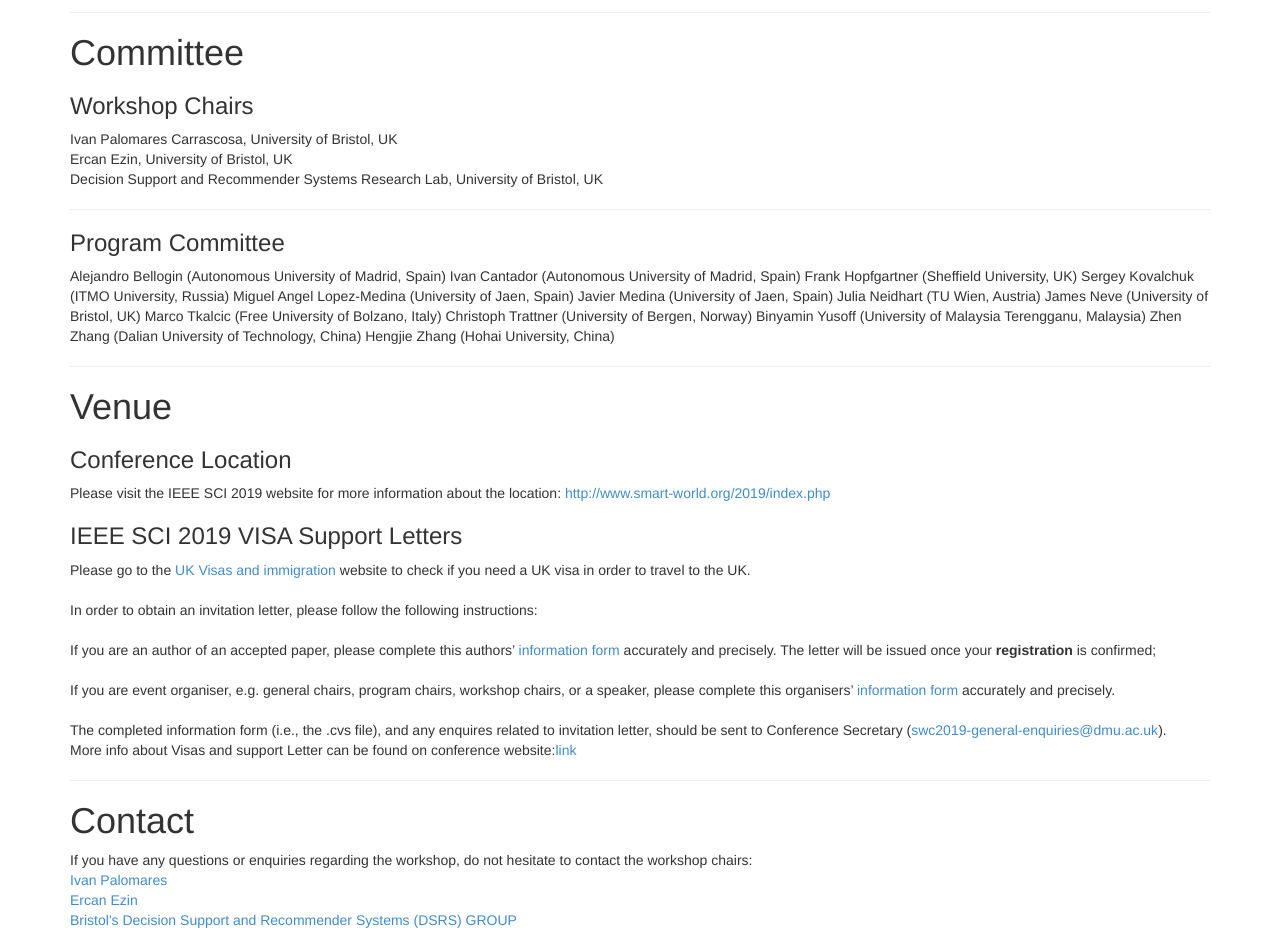
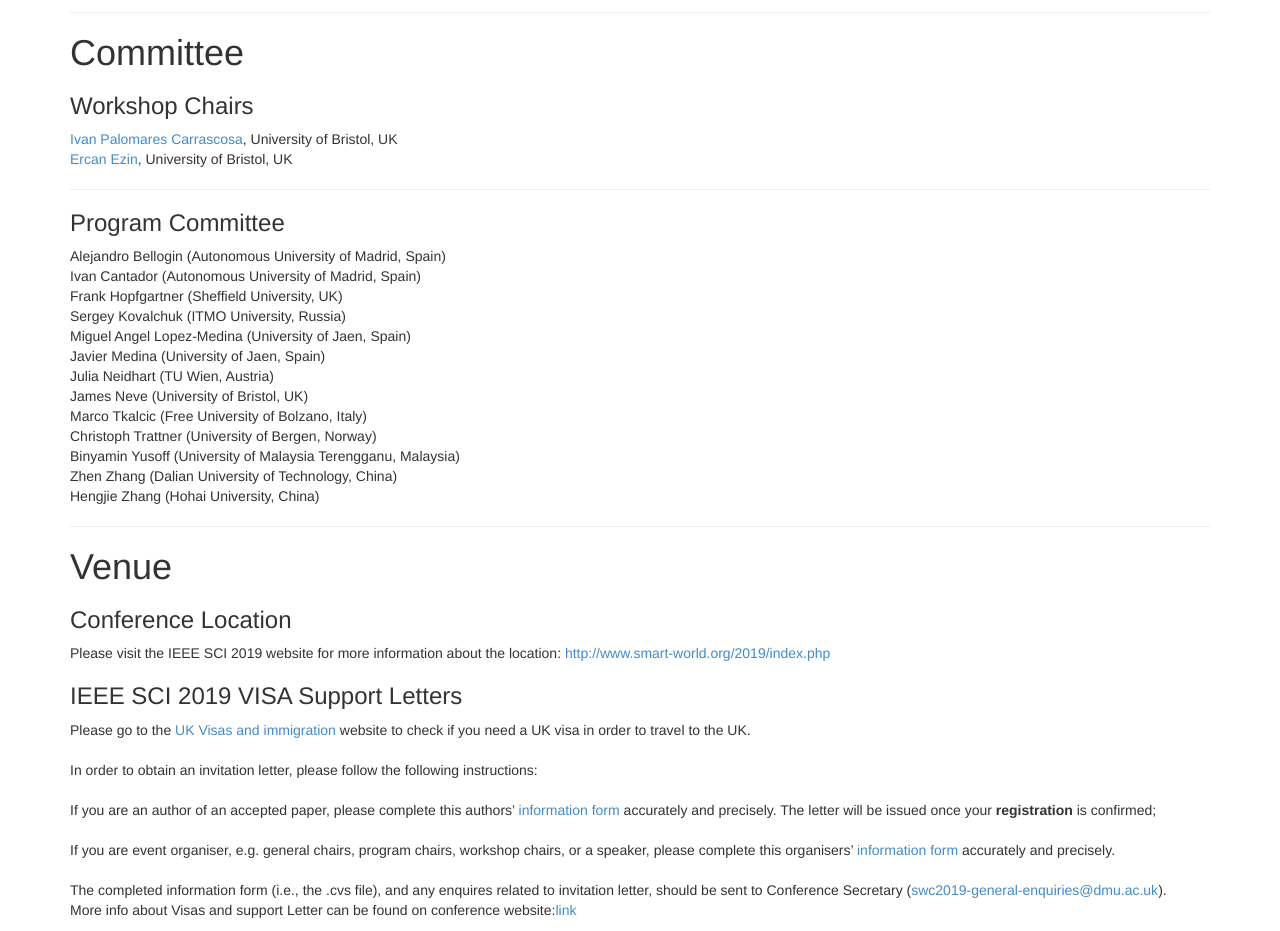
Before and after one commit to smart-pds/smart-pds.github.io, a plain HTML site: page index.html in a window 1280 px wide. Shown: the part 2380-3311 px from the top of the page. Drawn offline with Linux system fonts and the light colour scheme.

Commit message:
Update index.html

```diff
--- a/index.html
+++ b/index.html
@@ -191,27 +191,25 @@ Coming soon...
     <h3>Workshop Chairs</h3>
 
 
-Ivan Palomares Carrascosa, University of Bristol, UK<br/>
-Ercan Ezin, University of Bristol, UK<br/>
-
-Decision Support and Recommender Systems Research Lab, University of Bristol, UK
+<a target="_blank" href='https://dsrs.blogs.bristol.ac.uk'>Ivan Palomares Carrascosa</a>, University of Bristol, UK<br/>
+<a target="_blank" href='https://dsrs.blogs.bristol.ac.uk'>Ercan Ezin</a>, University of Bristol, UK<br/>
 
     <hr>
 
     <h3>Program Committee</h3>
-    Alejandro Bellogin (Autonomous University of Madrid, Spain)
-Ivan Cantador (Autonomous University of Madrid, Spain)
-Frank Hopfgartner (Sheffield University, UK)
-Sergey Kovalchuk (ITMO University, Russia)
-Miguel Angel Lopez-Medina (University of Jaen, Spain)
-Javier Medina (University of Jaen, Spain)
-Julia Neidhart (TU Wien, Austria)
-James Neve (University of Bristol, UK)
-Marco Tkalcic (Free University of Bolzano, Italy)
-Christoph Trattner (University of Bergen, Norway)
-Binyamin Yusoff (University of Malaysia Terengganu, Malaysia)
-Zhen Zhang (Dalian University of Technology, China)
-Hengjie Zhang (Hohai University, China)
+    Alejandro Bellogin (Autonomous University of Madrid, Spain)<br/>
+Ivan Cantador (Autonomous University of Madrid, Spain)<br/>
+Frank Hopfgartner (Sheffield University, UK)<br/>
+Sergey Kovalchuk (ITMO University, Russia)<br/>
+Miguel Angel Lopez-Medina (University of Jaen, Spain)<br/>
+Javier Medina (University of Jaen, Spain)<br/>
+Julia Neidhart (TU Wien, Austria)<br/>
+James Neve (University of Bristol, UK)<br/>
+Marco Tkalcic (Free University of Bolzano, Italy)<br/>
+Christoph Trattner (University of Bergen, Norway)<br/>
+Binyamin Yusoff (University of Malaysia Terengganu, Malaysia)<br/>
+Zhen Zhang (Dalian University of Technology, China)<br/>
+Hengjie Zhang (Hohai University, China)<br/>
 
 
     <hr>
@@ -255,7 +253,7 @@ Hengjie Zhang (Hohai University, China)
         do not hesitate to contact the workshop chairs:<br>
         <a href="mailto:i.palomares@bristol.ac.uk">Ivan Palomares</a><br>
         <a href="mailto:ercan.ezin@bristol.ac.uk">Ercan Ezin</a><br>
-	<a href='https://dsrs.blogs.bristol.ac.uk'>Bristol's Decision Support and Recommender Systems (DSRS) GROUP</a>
+	<a target="_blank" href='https://dsrs.blogs.bristol.ac.uk'>Bristol's Decision Support and Recommender Systems (DSRS) GROUP</a>
     </p>
 
     <hr>
```
